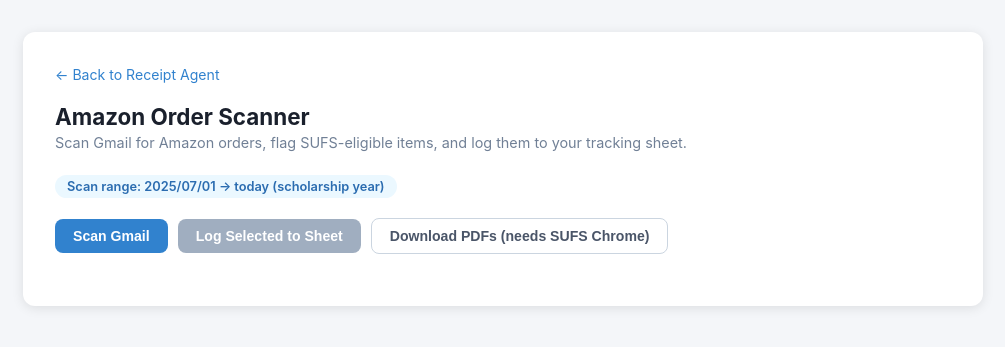
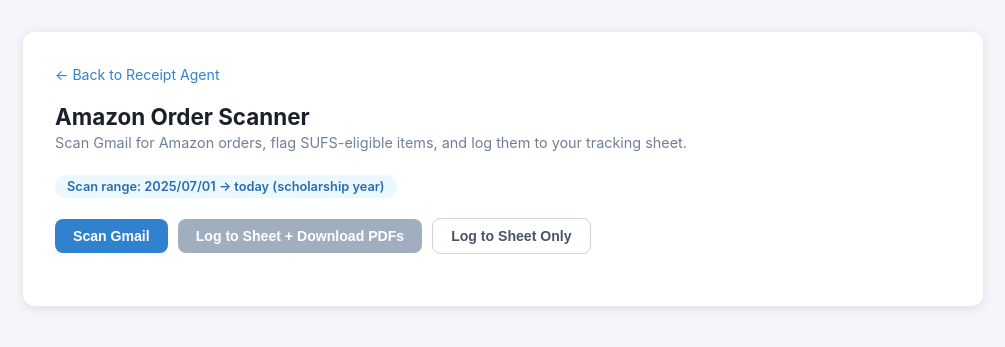
Before and after one commit to bnlbrght31/step_up_tool, a Flask app: page /scan in a window 1280 px wide. Shown: the top 347 px of the page, without its empty margins (137-1142 px from the left). Run offline with Flask 3, Linux system fonts and the light colour scheme.

Commit message:
Combine log+download into single button, skip existing PDFs
- Replace separate Log/Download buttons with "Log to Sheet + Download PDFs"
  (combined) and "Log to Sheet Only" (no Chrome needed)
- Both buttons update the last scan date on completion
- PDF downloader now skips files that already exist on disk
- UI lists skipped order numbers after a download run

Co-Authored-By: Claude Sonnet 4.6 <noreply@anthropic.com>

```diff
--- a/src/pdf_downloader.py
+++ b/src/pdf_downloader.py
@@ -36,11 +36,17 @@ async def _download_one(order_id: str, cdp_port: int = 9222) -> str:
 def download_invoices(order_ids: list, cdp_port: int = 9222) -> dict:
     """
     Download PDFs for a list of order IDs.
-    Returns {order_id: file_path_or_error_string}.
+    Skips files that already exist on disk.
+    Returns {order_id: file_path | "SKIPPED: already exists" | "ERROR: ..."}.
     Requires the SUFS Chrome window to be open (same CDP connection used for form filling).
     """
+    OUTPUT_DIR.mkdir(parents=True, exist_ok=True)
     results = {}
     for oid in order_ids:
+        existing = OUTPUT_DIR / f"{oid}.pdf"
+        if existing.exists():
+            results[oid] = f"SKIPPED: {existing}"
+            continue
         try:
             path = asyncio.run(_download_one(oid, cdp_port))
             results[oid] = path
--- a/templates/scan.html
+++ b/templates/scan.html
@@ -62,8 +62,8 @@
 
     <div class="action-row">
       <button class="btn btn-primary" id="scan-btn" onclick="runScan()">Scan Gmail</button>
-      <button class="btn btn-success" id="log-btn" onclick="logSelected()" disabled>Log Selected to Sheet</button>
-      <button class="btn btn-outline" id="pdf-btn" onclick="downloadPDFs()" disabled>Download PDFs (needs SUFS Chrome)</button>
+      <button class="btn btn-success" id="log-pdf-btn" onclick="logAndDownload()" disabled>Log to Sheet + Download PDFs</button>
+      <button class="btn btn-outline" id="log-btn" onclick="logSelected()" disabled>Log to Sheet Only</button>
     </div>
 
     <div id="results-section">
@@ -166,8 +166,8 @@
       });
 
       document.getElementById('results-section').style.display = 'block';
+      document.getElementById('log-pdf-btn').disabled = false;
       document.getElementById('log-btn').disabled = false;
-      document.getElementById('pdf-btn').disabled = false;
       setStatus('ok', `Scan complete — ${orders.length} order(s) found.`);
     }
 
@@ -191,73 +191,95 @@
       document.getElementById('select-eligible').checked = false;
     }
 
-    async function logSelected() {
-      const selected = getSelectedOrders();
-      if (!selected.length) {
-        setStatus('err', 'No orders selected.');
-        return;
-      }
-      const btn = document.getElementById('log-btn');
-      btn.disabled = true;
-      btn.textContent = 'Logging…';
-      setStatus('info', `Logging ${selected.length} order(s) to Google Sheet…`);
-
-      try {
+    async function _doLog(selected) {
       const res = await fetch('/scan/log', {
         method: 'POST',
         headers: { 'Content-Type': 'application/json' },
         body: JSON.stringify({ orders: selected }),
       });
       const data = await res.json();
-        if (data.success) {
-          setStatus('ok', `✓ Logged ${data.logged} order(s) to the sheet. Last scan date updated.`);
-          // Mark logged orders as in-sheet
+      if (!data.success) throw new Error(data.error || 'Log failed');
       selected.forEach(o => { o.in_sheet = true; });
-          renderTable(allOrders);
-        } else {
-          setStatus('err', 'Error: ' + data.error);
-        }
-      } catch (e) {
-        setStatus('err', 'Network error: ' + e.message);
-      } finally {
-        btn.disabled = false;
-        btn.textContent = 'Log Selected to Sheet';
-      }
+      return data.logged;
     }
 
-    async function downloadPDFs() {
-      const selected = getSelectedOrders();
-      if (!selected.length) {
-        setStatus('err', 'No orders selected.');
-        return;
-      }
-      const btn = document.getElementById('pdf-btn');
-      btn.disabled = true;
-      btn.textContent = 'Downloading…';
-      setStatus('info', `Downloading ${selected.length} PDF(s) via SUFS Chrome…`);
-
-      try {
+    async function _doPDFs(selected) {
       const res = await fetch('/scan/pdfs', {
         method: 'POST',
         headers: { 'Content-Type': 'application/json' },
         body: JSON.stringify({ order_ids: selected.map(o => o.order_number) }),
       });
       const data = await res.json();
-        if (data.results) {
-          const errors = Object.entries(data.results).filter(([, v]) => v.startsWith('ERROR'));
+      if (data.error) throw new Error(data.error);
+      const entries = Object.entries(data.results || {});
+      const errors   = entries.filter(([, v]) => String(v).startsWith('ERROR'));
+      const skipped  = entries.filter(([, v]) => String(v).startsWith('SKIPPED'));
+      const saved    = entries.filter(([, v]) => !String(v).startsWith('ERROR') && !String(v).startsWith('SKIPPED'));
+      return { errors, skipped, saved };
+    }
+
+    function _showPDFSummary(loggedCount, pdfResult) {
+      const { errors, skipped, saved } = pdfResult;
+      let msg = `✓ Logged ${loggedCount} order(s) to sheet. `;
+      msg += `PDFs: ${saved.length} downloaded, ${skipped.length} skipped (already existed), ${errors.length} error(s).`;
+      const type = errors.length ? 'err' : 'ok';
+      setStatus(type, msg);
+
+      // Show skipped list if any
+      const existingNote = document.getElementById('pdf-skip-note');
+      if (existingNote) existingNote.remove();
+      if (skipped.length) {
+        const note = document.createElement('div');
+        note.id = 'pdf-skip-note';
+        note.style.cssText = 'margin-top:10px;font-size:.82rem;color:#718096;';
+        note.innerHTML = '<strong>Skipped (PDF already exists):</strong><br>' +
+          skipped.map(([id]) => `&nbsp;&nbsp;${id}.pdf`).join('<br>');
+        document.getElementById('status-bar').after(note);
+      }
       if (errors.length) {
-            setStatus('err', `Downloaded with ${errors.length} error(s). Check SUFS Chrome is open and logged into Amazon.`);
-          } else {
-            setStatus('ok', `✓ ${selected.length} PDF(s) saved to ~/Desktop/SUFS/2025-2026/`);
+        console.warn('PDF errors:', errors);
       }
-        } else {
-          setStatus('err', 'Error: ' + (data.error || 'Unknown'));
     }
+
+    async function logAndDownload() {
+      const selected = getSelectedOrders();
+      if (!selected.length) { setStatus('err', 'No orders selected.'); return; }
+      const btn = document.getElementById('log-pdf-btn');
+      btn.disabled = true;
+      document.getElementById('log-btn').disabled = true;
+      try {
+        setStatus('info', `Logging ${selected.length} order(s) to sheet…`);
+        const logged = await _doLog(selected);
+        setStatus('info', `✓ Logged ${logged}. Downloading PDFs via SUFS Chrome…`);
+        const pdfResult = await _doPDFs(selected);
+        _showPDFSummary(logged, pdfResult);
+        renderTable(allOrders);
       } catch (e) {
-        setStatus('err', 'Network error: ' + e.message);
+        setStatus('err', 'Error: ' + e.message);
       } finally {
         btn.disabled = false;
-        btn.textContent = 'Download PDFs (needs SUFS Chrome)';
+        document.getElementById('log-btn').disabled = false;
+      }
+    }
+
+    async function logSelected() {
+      const selected = getSelectedOrders();
+      if (!selected.length) { setStatus('err', 'No orders selected.'); return; }
+      const btn = document.getElementById('log-btn');
+      btn.disabled = true;
+      document.getElementById('log-pdf-btn').disabled = true;
+      btn.textContent = 'Logging…';
+      try {
+        setStatus('info', `Logging ${selected.length} order(s) to sheet…`);
+        const logged = await _doLog(selected);
+        setStatus('ok', `✓ Logged ${logged} order(s) to the sheet. Scan date updated.`);
+        renderTable(allOrders);
+      } catch (e) {
+        setStatus('err', 'Error: ' + e.message);
+      } finally {
+        btn.disabled = false;
+        document.getElementById('log-pdf-btn').disabled = false;
+        btn.textContent = 'Log to Sheet Only';
       }
     }
 
```
Lines whose indentation alone changed are shown as unchanged.
